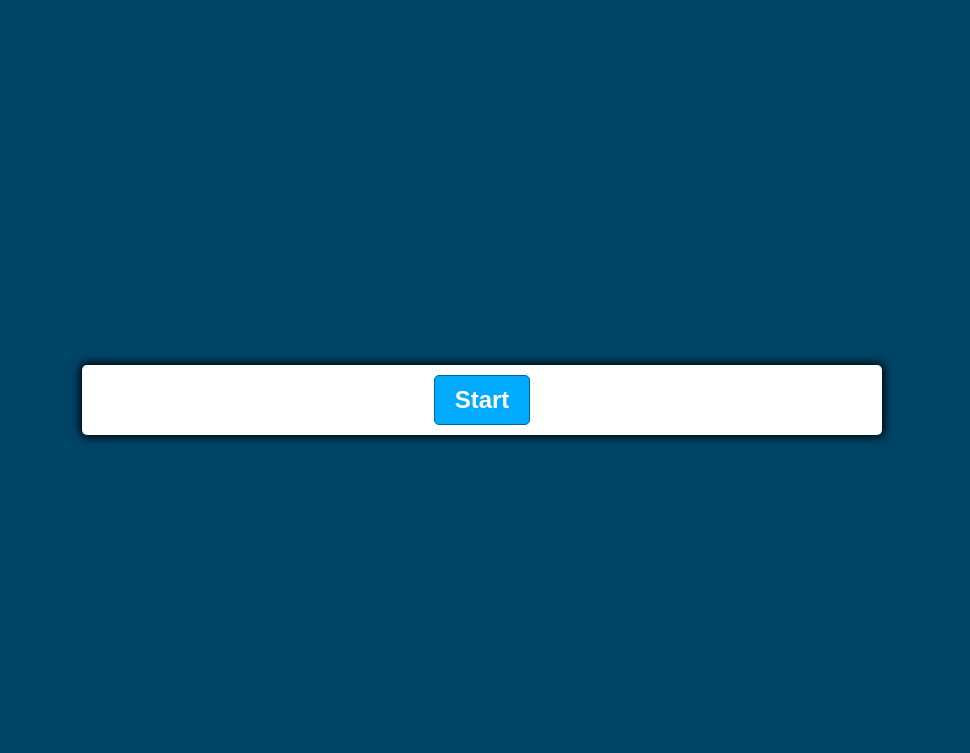
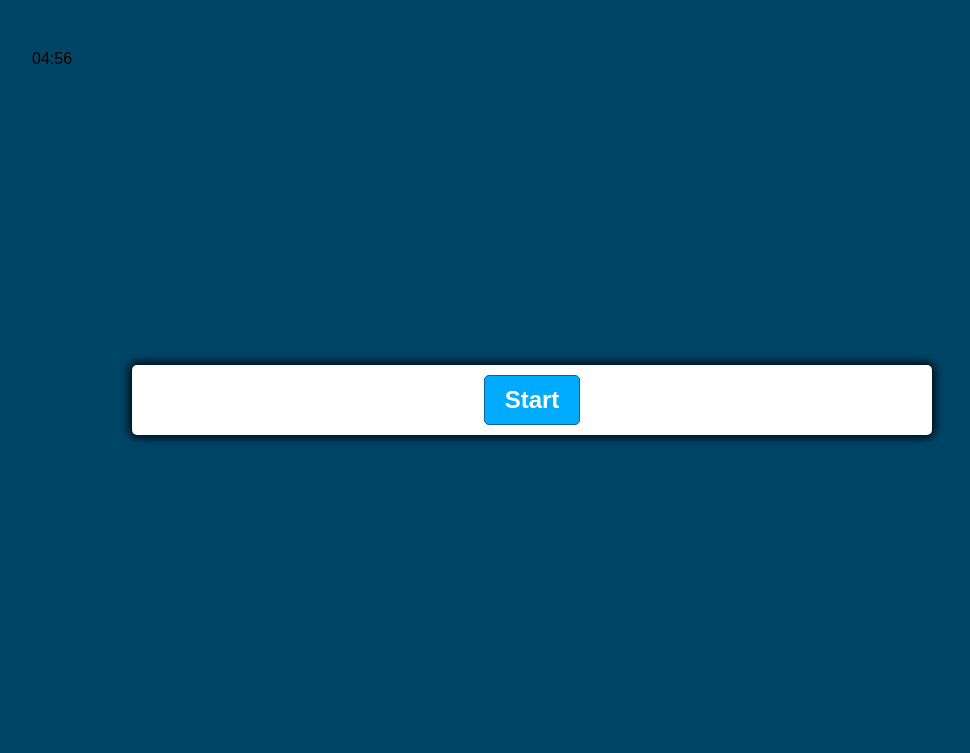
Before and after one commit to santanam23/Timed-Quiz-Generator, a plain HTML site: page index.html in a window 1280 px wide. Shown: the whole page, without its empty margins (158-1128 px from the left). Drawn offline with Linux system fonts and the light colour scheme.

Commit message:
created timer

```diff
--- a/assets/css/style.css
+++ b/assets/css/style.css
@@ -7,7 +7,7 @@
     --hue-wrong: 0;
     --hue-correct: 145;
   }
-  .section-title {
+  .title {
 	font-size: 4rem;
 	font-weight: 300;
 	color:black;
@@ -17,6 +17,10 @@
 	text-align: center;
     padding-bottom: 20px;
     width: 50%;
+}
+.timer {
+    width: 100px;
+    height: 700px;
 }
 body {
     --hue: var(--hue-neutral);
--- a/index.html
+++ b/index.html
@@ -9,6 +9,9 @@
     <title>Welcome To My Quiz</title>
 </head>
 <body>
+    <div id="time" class="timer">
+        This Is A Timed Quiz!
+    </div>
     <div class="container">
         <div id="question-container" class="hide">
         <div id="question">Question</div>
--- a/script.js
+++ b/script.js
@@ -140,3 +140,28 @@ function showQuestion(question) {
       ]
     }
   ]
+  window.alert("Welcome To My Quiz! This Is A Timed Quiz. Good Luck!");
+
+  function startTimer(duration, display) {
+    var timer = duration, minutes, seconds;
+    setInterval(function () {
+        minutes = parseInt(timer / 60, 10);
+        seconds = parseInt(timer % 60, 10);
+
+        minutes = minutes < 10 ? "0" + minutes : minutes;
+        seconds = seconds < 10 ? "0" + seconds : seconds;
+
+        display.textContent = minutes + ":" + seconds;
+
+        if (--timer < 0) {
+            timer = duration;
+        alert("You're out of time!");
+        }
+    }, 1000);
+}
+
+window.onload = function () {
+    var fiveMinutes = 60 * 5,
+        display = document.querySelector('#time');
+    startTimer(fiveMinutes, display);
+};
```
